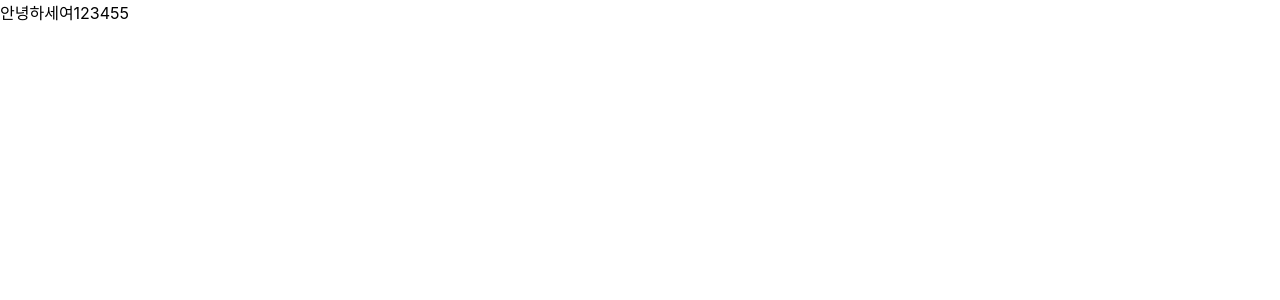
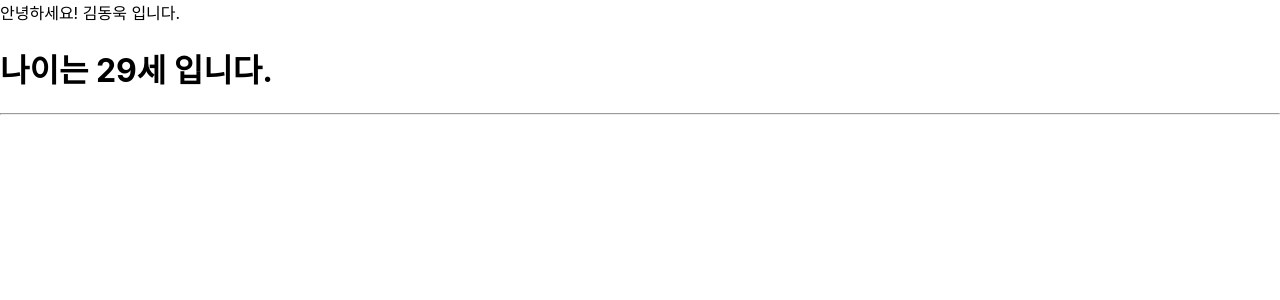
Before and after one commit to wook101/react-practice, a React (Create React App) app: page / in a window 1280 px wide. Shown: the top 300 px of the page. Built offline with nearby package versions, Linux system fonts and the light colour scheme.

Commit message:
변수 let, 상수 const

```diff
--- a/src/App.js
+++ b/src/App.js
@@ -1,10 +1,16 @@
 //import logo from './logo.svg';
 import './App.css';
 
+let name = "김동욱";
+const age = 29;
 
 //JSX문법
 function App() {
-  return <div>안녕하세여123455</div>
+  return <div>
+    <div>안녕하세요! {name} 입니다.</div>
+    <h1>나이는 {age}세 입니다.</h1>
+    <hr/>
+    </div>
 }
 
 export default App;
```
Also changed, not shown: 1 other file (tests, documents, lock files or other folders).
